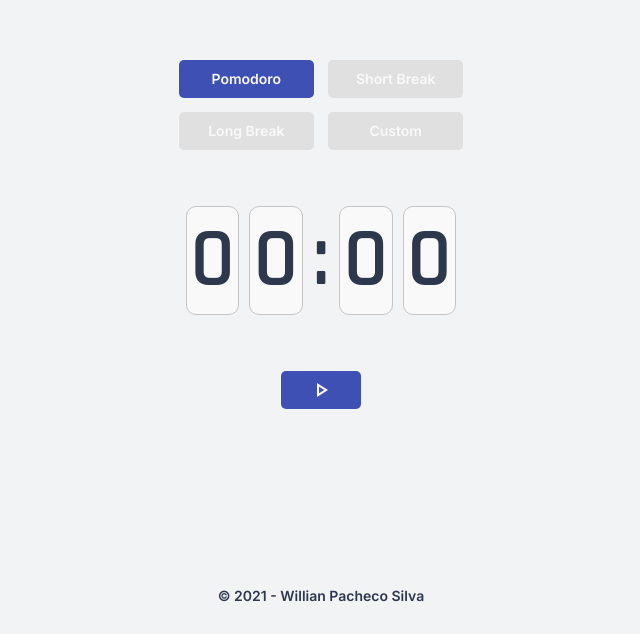
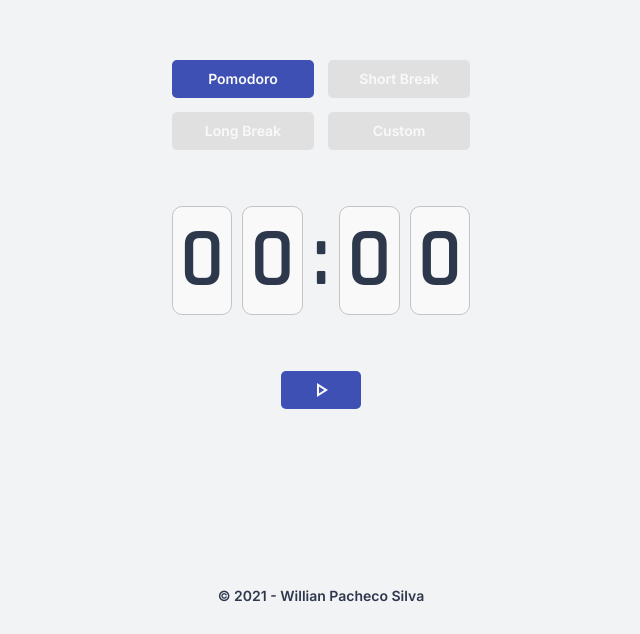
Before and after one commit to pachecowillians/wps-timer, a Next.js app: page / in a window 1280 px wide. Shown: the part 166-800 px from the top of the page, without its empty margins (319-959 px from the left). Built offline with nearby package versions, Linux system fonts and the light colour scheme.

Commit message:
Fixing padding

```diff
--- a/styles/ClockDigit.module.css
+++ b/styles/ClockDigit.module.css
@@ -7,7 +7,7 @@
     display: flex;
     align-items: center;
     justify-content: center;
-    padding: 0rem 0.25rem;
+    padding: 0rem 0.5rem;
 }
 
 /* @media(max-width:720px) {
```
